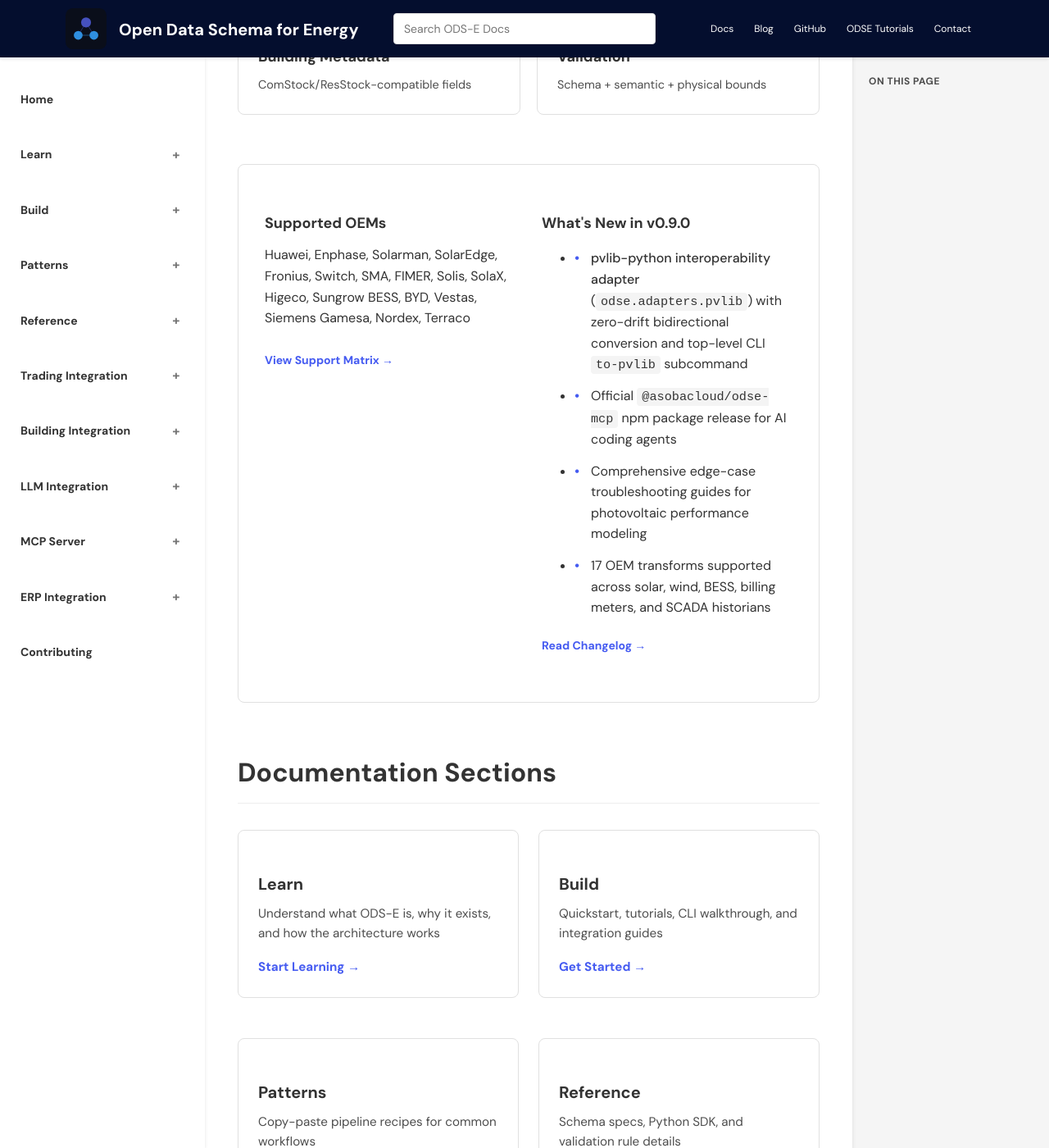
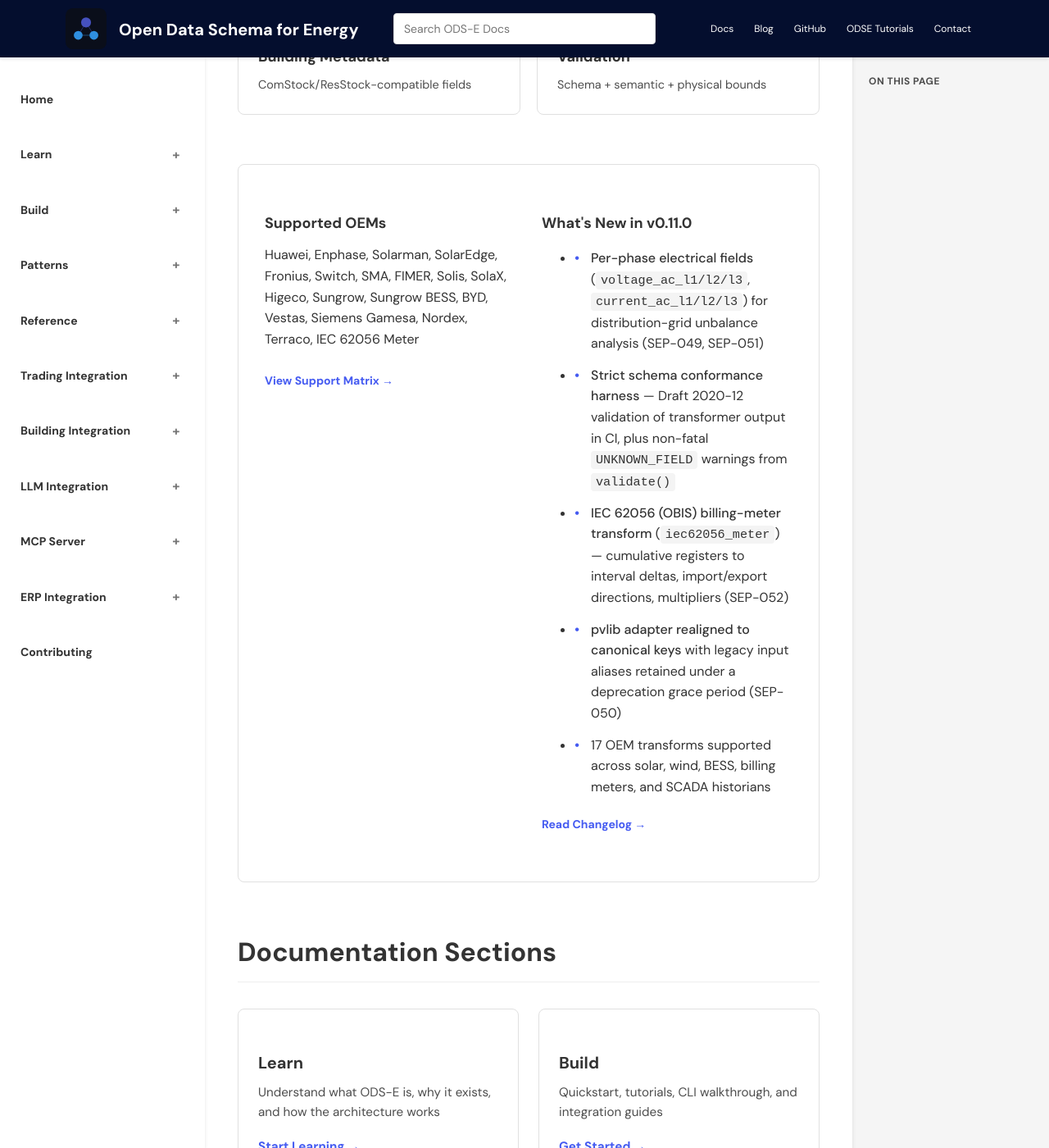
Before and after one commit to AsobaCloud/odse-docs, a Jekyll site: the page built from docs/index.md, in a window 1280 px wide and 1400 px high, scrolled down 3215 px. Shown: the whole window at 82% size. Built offline with Jekyll 4.4.1, drawn with Linux system fonts in a browser that asks for light colours; some of the changed text lies outside the part shown.

Commit message:
docs: main page version badges + What's New -> v0.11.0

```diff
--- a/docs/index.md
+++ b/docs/index.md
@@ -9,10 +9,10 @@
   <h1>ODS-E: Open Data Schema for Energy</h1>
   <div class="version-badge">
     <span class="version-label">Schema</span>
-    <span class="version-value">v0.8.2</span>
+    <span class="version-value">v0.11.0</span>
     <span class="version-separator">|</span>
     <span class="version-label">Python</span>
-    <span class="version-value">v0.9.0</span>
+    <span class="version-value">v0.11.0</span>
     <span class="version-separator">|</span>
     <span class="version-label">License</span>
     <span class="version-value">CC-BY-SA 4.0 / Apache 2.0</span>
@@ -37,7 +37,7 @@
       <div class="sdk-icon">&#x1F40D;</div>
       <h3>Python</h3>
       <code class="sdk-install">pip install odse</code>
-      <p>v0.9.0 &bull; Core + pvlib Extra</p>
+      <p>v0.11.0 &bull; Core + pvlib Extra</p>
     </a>
 
     <a href="https://www.npmjs.com/package/@asobacloud/odse-mcp" class="sdk-link-card">
@@ -187,16 +187,17 @@
 <div class="version-updates-section">
   <div class="version-info">
     <h3>Supported OEMs</h3>
-    <p>Huawei, Enphase, Solarman, SolarEdge, Fronius, Switch, SMA, FIMER, Solis, SolaX, Higeco, Sungrow BESS, BYD, Vestas, Siemens Gamesa, Nordex, Terraco</p>
+    <p>Huawei, Enphase, Solarman, SolarEdge, Fronius, Switch, SMA, FIMER, Solis, SolaX, Higeco, Sungrow, Sungrow BESS, BYD, Vestas, Siemens Gamesa, Nordex, Terraco, IEC 62056 Meter</p>
     <a href="/docs/transforms/supported-oems" class="changelog-link">View Support Matrix &rarr;</a>
   </div>
 
   <div class="whats-new">
-    <h3>What's New in v0.9.0</h3>
+    <h3>What's New in v0.11.0</h3>
     <ul class="whats-new-list">
-      <li><strong>pvlib-python interoperability adapter</strong> (<code>odse.adapters.pvlib</code>) with zero-drift bidirectional conversion and top-level CLI <code>to-pvlib</code> subcommand</li>
-      <li>Official <code>@asobacloud/odse-mcp</code> npm package release for AI coding agents</li>
-      <li>Comprehensive edge-case troubleshooting guides for photovoltaic performance modeling</li>
+      <li><strong>Per-phase electrical fields</strong> (<code>voltage_ac_l1/l2/l3</code>, <code>current_ac_l1/l2/l3</code>) for distribution-grid unbalance analysis (SEP-049, SEP-051)</li>
+      <li><strong>Strict schema conformance harness</strong> — Draft 2020-12 validation of transformer output in CI, plus non-fatal <code>UNKNOWN_FIELD</code> warnings from <code>validate()</code></li>
+      <li><strong>IEC 62056 (OBIS) billing-meter transform</strong> (<code>iec62056_meter</code>) — cumulative registers to interval deltas, import/export directions, multipliers (SEP-052)</li>
+      <li><strong>pvlib adapter realigned to canonical keys</strong> with legacy input aliases retained under a deprecation grace period (SEP-050)</li>
       <li>17 OEM transforms supported across solar, wind, BESS, billing meters, and SCADA historians</li>
     </ul>
     <a href="https://github.com/AsobaCloud/odse/blob/main/CHANGELOG.md" class="whats-new-link">Read Changelog &rarr;</a>
```
